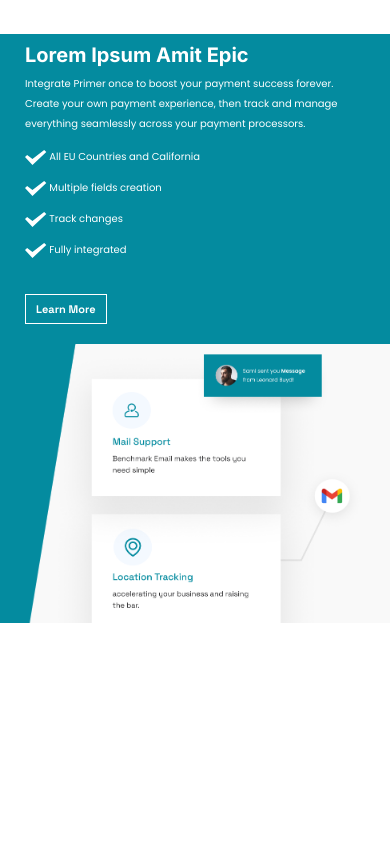
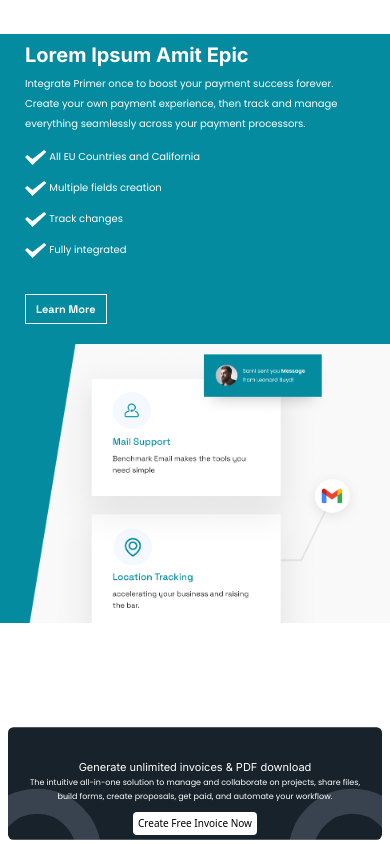
Before and after one commit to pritam-codehunger/Online-Invoice-Generator, a plain HTML site: page index.html in a window 390 px wide. Shown: the part 6054-6898 px from the top of the page. Before the commit the page ends 6777 px from the top, so only its background shows below. Drawn offline with Linux system fonts and the light colour scheme.

Commit message:
section 8

```diff
--- a/assets/css/style.css
+++ b/assets/css/style.css
@@ -1084,3 +1084,146 @@
 }
 
 /* -----end section 7 -------------------------------------------------------------------- */
+
+/* -----section 8 -------------------------------------------------------------------- */
+.sec-8 {
+  object-fit: cover;
+  margin: 10px 10px;
+  padding: 150px;
+  background-repeat: no-repeat;
+  background-size: 100% 100%;
+  text-align: center;
+}
+
+.sec-8-h2 {
+  font-family: Inter;
+  font-size: 57px;
+  font-weight: 800;
+  line-height: 100.09px;
+  text-align: center;
+  color: var(--text-white);
+}
+.sec-8-p {
+  font-family: Poppins;
+  font-size: 27px;
+  font-weight: 500;
+  line-height: 37px;
+  text-align: center;
+  color: var(--text-white);
+}
+
+.sec-8-btn {
+  padding: 15px 60px 15px 60px;
+  color: black;
+  background-color: #ffffff;
+  font-size: 27px;
+  font-weight: 500;
+  margin: 20px 0px 20px 0px;
+}
+.sec-8-btn:hover {
+  color: #ffffff;
+  background-color: black;
+  border: solid 1px #ffffff;
+}
+@media only screen and (max-width: 1600px) {
+  .sec-8 {
+    margin: 10px 50px;
+  }
+  .sec-8-h2 {
+    font-size: 40px;
+    font-weight: 700;
+    line-height: 46.09px;
+  }
+  .sec-8-p {
+    font-size: 20px;
+    font-weight: 500;
+    line-height: 30px;
+  }
+  .sec-8-btn {
+    padding: 15px 45px 15px 45px;
+    font-size: 20px;
+    margin: 12px 0px 12px 0px;
+  }
+}
+@media only screen and (max-width: 1260px) {
+  .sec-8 {
+    margin: 10px 50px;
+  }
+  .sec-8-h2 {
+    font-size: 25px;
+    font-weight: 700;
+    line-height: 26.09px;
+  }
+  .sec-8-p {
+    font-size: 12px;
+    font-weight: 500;
+    line-height: 22px;
+  }
+  .sec-8-btn {
+    padding: 10px 30px 10px 30px;
+    font-size: 15px;
+    margin: 12px 0px 12px 0px;
+  }
+}
+@media only screen and (max-width: 830px) {
+  .sec-8 {
+    padding: 90px;
+  }
+  .sec-8-h2 {
+    font-size: 20px;
+    font-weight: 700;
+    line-height: 21.09px;
+    margin-top: 16px;
+  }
+  .sec-8-btn {
+    padding: 7px 22px 7px 22px;
+    font-size: 14px;
+    margin: 0px 0px 12px 0px;
+  }
+}
+@media only screen and (max-width: 720px) {
+  .sec-8 {
+    padding: 10px;
+  }
+  .sec-8-btn {
+    padding: 7px 22px 7px 22px;
+    font-size: 12px;
+    margin: 0px 0px 12px 0px;
+  }
+}
+@media only screen and (max-width: 610px) {
+  .sec-8 {
+    padding: 0px;
+    margin: 0px 8px;
+  }
+  .sec-8-h2 {
+    font-size: 16px;
+    font-weight: 700;
+    line-height: 5.09px;
+    margin-top: 44px;
+  }
+  .sec-8-btn {
+    padding: 5px 15px 5px 15px;
+    font-size: 12px;
+    margin: 0px 0px 12px 0px;
+  }
+}
+@media only screen and (max-width: 430px) {
+  .sec-8-h2 {
+    font-size: 11px;
+    font-weight: 400;
+    line-height: 1.09px;
+  }
+  .sec-8-p {
+    font-size: 8px;
+    font-weight: 300;
+    line-height: 14px;
+  }
+  .sec-8-btn {
+    padding: 3px 4px 3px 4px;
+    font-size: 10px;
+    margin: -20px 0px 0px 0px;
+  }
+}
+
+/* -----end section 8 -------------------------------------------------------------------- */
--- a/index.html
+++ b/index.html
@@ -318,6 +318,24 @@
     </div>
     <!-- end section 7 -->
 
+    <!-- section 8 -->
+    <!-- <div class="container-fluid row sec-8">
+    </div> -->
+    <div class="row sec-8" style="background-image: url('assets/image/section 8/black-bg.svg');">
+        <div class="col-sm-0 col-md-0 col-lg-2">
+        </div>
+        <div class="col-sm-12 col-md-12 col-lg-8">
+            <h2 class="sec-8-h2">Generate unlimited invoices & PDF download</h2>
+            <p class="sec-8-p">The intuitive all-in-one solution to manage and collaborate on projects, share files,
+                build
+                forms, create proposals, get paid, and automate your workflow.</p>
+            <button class="btn sec-8-btn">Create Free Invoice Now</button>
+        </div>
+        <div class="col-sm-0 col-md-0 col-lg-2">
+        </div>
+    </div>
+    <!-- end section 8 -->
+
     <script src="assets/js/bootstrap.bundle.min.js" crossorigin="anonymous"></script>
     <script src="assets/js/popper.min.js" crossorigin="anonymous"></script>
     <script src="assets/js/jquery.js" crossorigin="anonymous"></script>
```
Also changed, not shown: assets/image/section 8/black-bg.svg (added).
